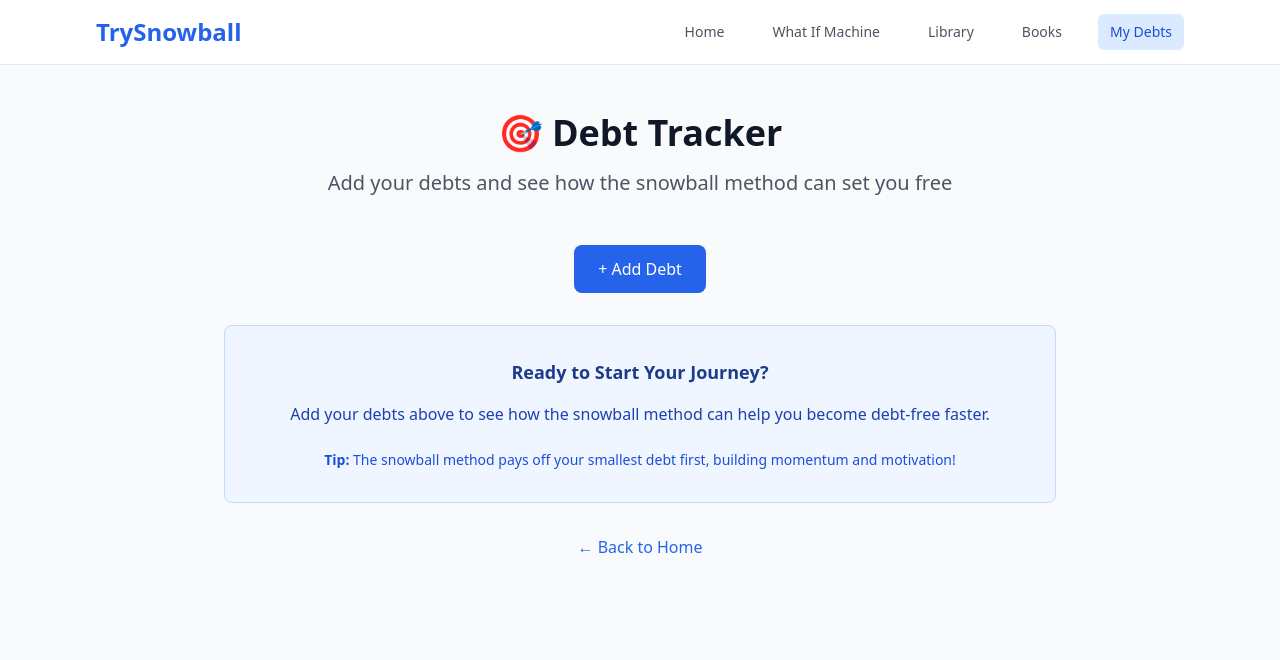
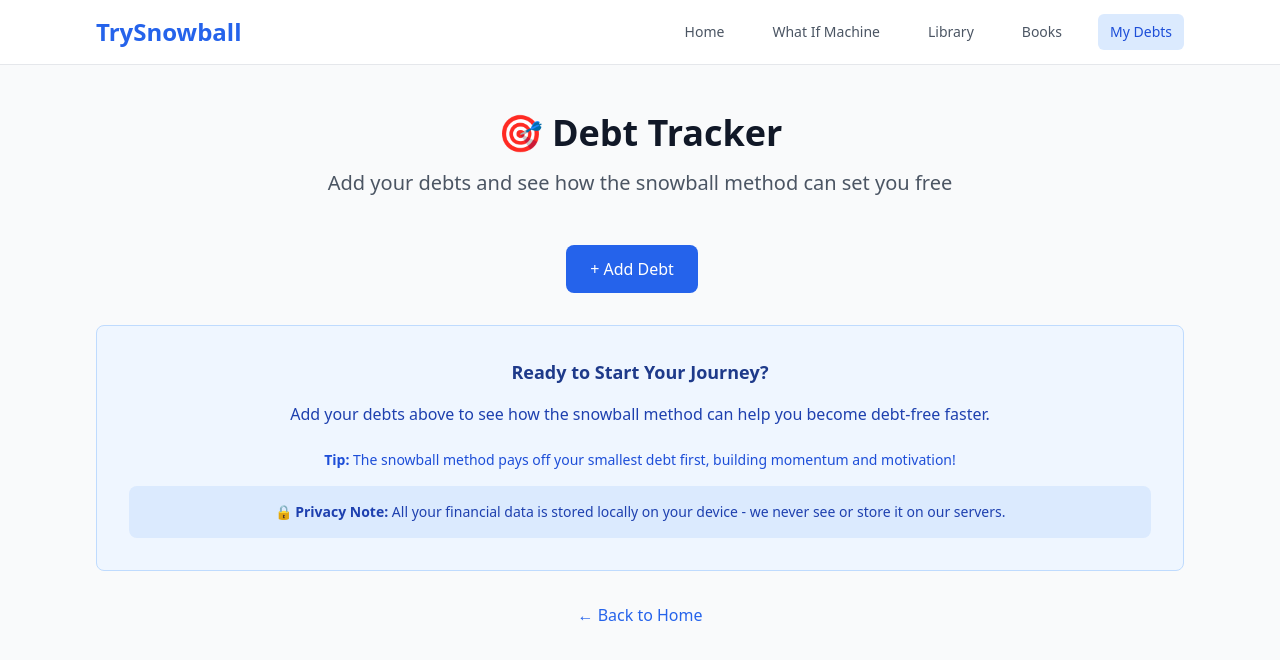
Before and after one commit to richbate/trysnowball-frontend, a React (Create React App) app: page / in a window 1280 px wide. Both pictures are taken after a click on the button "My Debts". Shown: the top 660 px of the page. Built offline with nearby package versions, Linux system fonts and the light colour scheme.

Commit message:
Remove unused editDebt function to fix build

```diff
--- a/src/components/DebtTracker.js
+++ b/src/components/DebtTracker.js
@@ -1,4 +1,4 @@
-import React, { useState } from 'react';
+import React, { useState, useEffect } from 'react';
 
 const DebtTracker = ({ onPageChange }) => {
   const [debts, setDebts] = useState([]);
@@ -10,6 +10,35 @@ const DebtTracker = ({ onPageChange }) => {
     interest: 20,
     regularPayment: ''
   });
+
+  // Load data from localStorage on component mount
+  useEffect(() => {
+    const savedDebts = localStorage.getItem('trysnowball-debts');
+    const savedExtraPayment = localStorage.getItem('trysnowball-extra-payment');
+
+    if (savedDebts) {
+      try {
+        const parsedDebts = JSON.parse(savedDebts);
+        setDebts(parsedDebts);
+      } catch (error) {
+        console.error('Error loading saved debts:', error);
+      }
+    }
+
+    if (savedExtraPayment) {
+      setExtraPayment(Number(savedExtraPayment));
+    }
+  }, []);
+
+  // Save debts to localStorage whenever debts change
+  useEffect(() => {
+    localStorage.setItem('trysnowball-debts', JSON.stringify(debts));
+  }, [debts]);
+
+  // Save extra payment to localStorage whenever it changes
+  useEffect(() => {
+    localStorage.setItem('trysnowball-extra-payment', extraPayment.toString());
+  }, [extraPayment]);
 
   const handleSubmit = () => {
     if (!formData.name || !formData.amount || !formData.regularPayment) return;
@@ -31,45 +60,177 @@ const DebtTracker = ({ onPageChange }) => {
     setDebts(debts.filter(debt => debt.id !== id));
   };
 
-  const editDebt = (id, updatedDebt) => {
-    setDebts(debts.map(debt => debt.id === id ? { ...debt, ...updatedDebt } : debt));
+  // Clear all data function
+  const clearAllData = () => {
+    if (window.confirm('Are you sure you want to delete all your debt data? This cannot be undone.')) {
+      setDebts([]);
+      setExtraPayment(0);
+      localStorage.removeItem('trysnowball-debts');
+      localStorage.removeItem('trysnowball-extra-payment');
+    }
   };
 
   const totalDebt = debts.reduce((sum, debt) => sum + debt.amount, 0);
   const totalMinPayments = debts.reduce((sum, debt) => sum + debt.regularPayment, 0);
 
-  // Simple debt payoff calculation (snowball method)
-  const calculatePayoff = () => {
-    if (debts.length === 0) return null;
+  // Enhanced debt payoff calculation with month-by-month breakdown
+  const calculateDetailedPayoff = () => {
+    if (debts.length === 0) return { months: [], totalMonths: 0 };
 
-    const sortedDebts = [...debts].sort((a, b) => a.amount - b.amount); // Smallest first
-    let totalMonths = 0;
+    const sortedDebts = [...debts].sort((a, b) => a.amount - b.amount); // Smallest first (snowball)
     let remainingDebts = sortedDebts.map(debt => ({ ...debt }));
     let availablePayment = totalMinPayments + extraPayment;
+    let monthlyData = [];
+    let month = 0;
 
-    while (remainingDebts.length > 0) {
-      const targetDebt = remainingDebts[0];
-      const monthlyInterest = (targetDebt.interest / 100 / 12) * targetDebt.amount;
-      const principalPayment = availablePayment - monthlyInterest;
+    while (remainingDebts.length > 0 && month < 600) { // Cap at 50 years
+      month++;
+      let monthlyPayments = {};
+      let totalBalance = 0;
 
-      if (principalPayment <= 0) break;
+      // Apply payments to debts
+      for (let i = 0; i < remainingDebts.length; i++) {
+        const debt = remainingDebts[i];
+        const monthlyInterest = (debt.interest / 100 / 12) * debt.amount;
 
-      const monthsToPayOff = Math.ceil(targetDebt.amount / principalPayment);
-      totalMonths += monthsToPayOff;
+        let paymentToThisDebt = debt.regularPayment;
 
-      // Remove paid debt and add its payment to available amount
-      availablePayment += targetDebt.regularPayment;
-      remainingDebts.shift();
+        // If this is the target debt (smallest), give it all extra payment
+        if (i === 0) {
+          paymentToThisDebt += availablePayment - totalMinPayments;
+        }
+
+        const principalPayment = Math.max(0, paymentToThisDebt - monthlyInterest);
+        debt.amount = Math.max(0, debt.amount - principalPayment);
+
+        monthlyPayments[debt.name] = debt.amount;
+        totalBalance += debt.amount;
+      }
+
+      // Store month data
+      monthlyData.push({
+        month,
+        ...monthlyPayments,
+        total: totalBalance
+      });
+
+      // Remove paid-off debts and add their payments to available pool
+      const initialLength = remainingDebts.length;
+      remainingDebts = remainingDebts.filter(debt => debt.amount > 0.01);
+
+      // If we paid off a debt, add its minimum payment to available payment
+      if (remainingDebts.length < initialLength) {
+        const paidOffDebt = sortedDebts.find(d => !remainingDebts.find(rd => rd.id === d.id));
+        if (paidOffDebt) {
+          availablePayment += paidOffDebt.regularPayment;
+        }
+      }
+
+      if (totalBalance < 0.01) break;
     }
 
-    return totalMonths;
+    return { months: monthlyData, totalMonths: month };
   };
 
-  const payoffMonths = calculatePayoff();
+  const payoffData = calculateDetailedPayoff();
+
+  // Simple chart component using CSS
+  const PayoffChart = ({ data }) => {
+    if (!data || data.length === 0) return null;
+
+    const maxBalance = Math.max(...data.map(d => d.total));
+    const chartHeight = 200;
+    const chartWidth = Math.min(800, data.length * 8);
+
+    return (
+      <div className="bg-white p-6 rounded-lg border border-gray-200">
+        <h3 className="text-lg font-semibold text-gray-900 mb-4">Debt Payoff Visualization</h3>
+        <div className="overflow-x-auto">
+          <div style={{ width: `${chartWidth}px`, height: `${chartHeight}px` }} className="relative border-l-2 border-b-2 border-gray-300">
+            {/* Y-axis labels */}
+            <div className="absolute left-0 top-0 h-full flex flex-col justify-between text-xs text-gray-500" style={{ marginLeft: '-40px' }}>
+              <span>£{Math.round(maxBalance).toLocaleString()}</span>
+              <span>£{Math.round(maxBalance * 0.75).toLocaleString()}</span>
+              <span>£{Math.round(maxBalance * 0.5).toLocaleString()}</span>
+              <span>£{Math.round(maxBalance * 0.25).toLocaleString()}</span>
+              <span>£0</span>
+            </div>
+
+            {/* Chart area */}
+            <svg width={chartWidth} height={chartHeight} className="absolute top-0 left-0">
+              {/* Grid lines */}
+              {[0, 0.25, 0.5, 0.75, 1].map((percentage, i) => (
+                <line
+                  key={i}
+                  x1="0"
+                  y1={chartHeight * percentage}
+                  x2={chartWidth}
+                  y2={chartHeight * percentage}
+                  stroke="#e5e7eb"
+                  strokeWidth="1"
+                />
+              ))}
+
+              {/* Debt payoff line */}
+              <polyline
+                fill="none"
+                stroke="#3b82f6"
+                strokeWidth="3"
+                points={data.map((d, i) =>
+                  `${(i / (data.length - 1)) * chartWidth},${chartHeight - (d.total / maxBalance) * chartHeight}`
+                ).join(' ')}
+              />
+
+              {/* Individual debt lines */}
+              {debts.map((debt, debtIndex) => {
+                const color = ['#ef4444', '#f97316', '#eab308', '#22c55e', '#3b82f6', '#8b5cf6'][debtIndex % 6];
+                return (
+                  <polyline
+                    key={debt.id}
+                    fill="none"
+                    stroke={color}
+                    strokeWidth="2"
+                    opacity="0.7"
+                    points={data.map((d, i) =>
+                      `${(i / (data.length - 1)) * chartWidth},${chartHeight - ((d[debt.name] || 0) / maxBalance) * chartHeight}`
+                    ).join(' ')}
+                  />
+                );
+              })}
+            </svg>
+
+            {/* X-axis labels (every 12 months) */}
+            <div className="absolute bottom-0 w-full flex justify-between text-xs text-gray-500" style={{ marginTop: '10px' }}>
+              {data.filter((_, i) => i % 12 === 0).slice(0, 8).map((d, i) => (
+                <span key={i}>Year {Math.floor(d.month / 12) + 1}</span>
+              ))}
+            </div>
+          </div>
+        </div>
+
+        {/* Legend */}
+        <div className="mt-4 flex flex-wrap gap-4">
+          <div className="flex items-center">
+            <div className="w-4 h-0.5 bg-blue-500 mr-2"></div>
+            <span className="text-sm text-gray-600">Total Debt</span>
+          </div>
+          {debts.map((debt, index) => {
+            const color = ['#ef4444', '#f97316', '#eab308', '#22c55e', '#3b82f6', '#8b5cf6'][index % 6];
+            return (
+              <div key={debt.id} className="flex items-center">
+                <div className="w-4 h-0.5 mr-2" style={{ backgroundColor: color }}></div>
+                <span className="text-sm text-gray-600">{debt.name}</span>
+              </div>
+            );
+          })}
+        </div>
+      </div>
+    );
+  };
 
   return (
     <div className="min-h-screen bg-gray-50">
-      <div className="max-w-4xl mx-auto py-12 px-4 sm:px-6 lg:px-8">
+      <div className="max-w-6xl mx-auto py-12 px-4 sm:px-6 lg:px-8">
         <div className="text-center mb-12">
           <h1 className="text-4xl font-bold text-gray-900 mb-4">
             🎯 Debt Tracker
@@ -83,10 +244,18 @@ const DebtTracker = ({ onPageChange }) => {
         <div className="mb-8 text-center">
           <button
             onClick={() => setShowAddForm(true)}
-            className="bg-blue-600 text-white px-6 py-3 rounded-lg hover:bg-blue-700 transition-colors font-medium"
+            className="bg-blue-600 text-white px-6 py-3 rounded-lg hover:bg-blue-700 transition-colors font-medium mr-4"
           >
             + Add Debt
           </button>
+          {debts.length > 0 && (
+            <button
+              onClick={clearAllData}
+              className="bg-red-100 text-red-700 px-4 py-2 rounded-lg hover:bg-red-200 transition-colors text-sm"
+            >
+              Clear All Data
+            </button>
+          )}
         </div>
 
         {/* Add Debt Form */}
@@ -104,7 +273,6 @@ const DebtTracker = ({ onPageChange }) => {
                   onChange={(e) => setFormData({...formData, name: e.target.value})}
                   placeholder="e.g., Credit Card, Car Loan"
                   className="w-full px-3 py-2 border border-gray-300 rounded-md focus:outline-none focus:ring-2 focus:ring-blue-500"
-                  required
                 />
               </div>
 
@@ -120,7 +288,6 @@ const DebtTracker = ({ onPageChange }) => {
                   min="0"
                   step="0.01"
                   className="w-full px-3 py-2 border border-gray-300 rounded-md focus:outline-none focus:ring-2 focus:ring-blue-500"
-                  required
                 />
               </div>
 
@@ -153,7 +320,6 @@ const DebtTracker = ({ onPageChange }) => {
                   min="0"
                   step="0.01"
                   className="w-full px-3 py-2 border border-gray-300 rounded-md focus:outline-none focus:ring-2 focus:ring-blue-500"
-                  required
                 />
               </div>
 
@@ -215,6 +381,13 @@ const DebtTracker = ({ onPageChange }) => {
           </div>
         )}
 
+        {/* Chart Section */}
+        {debts.length > 0 && payoffData.months.length > 0 && (
+          <div className="mb-8">
+            <PayoffChart data={payoffData.months} />
+          </div>
+        )}
+
         {/* Summary & Snowball */}
         {debts.length > 0 && (
           <div className="grid grid-cols-1 md:grid-cols-2 gap-6 mb-8">
@@ -252,11 +425,11 @@ const DebtTracker = ({ onPageChange }) => {
                   className="w-full px-3 py-2 border border-green-300 rounded-md focus:outline-none focus:ring-2 focus:ring-green-500"
                 />
               </div>
-              {payoffMonths && (
+              {payoffData.totalMonths > 0 && (
                 <div className="text-center">
                   <p className="text-sm text-green-700 mb-2">Estimated Payoff Time:</p>
                   <p className="text-2xl font-bold text-green-900">
-                    {Math.floor(payoffMonths / 12)} years, {payoffMonths % 12} months
+                    {Math.floor(payoffData.totalMonths / 12)} years, {payoffData.totalMonths % 12} months
                   </p>
                 </div>
               )}
@@ -271,8 +444,11 @@ const DebtTracker = ({ onPageChange }) => {
             <p className="text-blue-800 mb-6">
               Add your debts above to see how the snowball method can help you become debt-free faster.
             </p>
-            <div className="text-sm text-blue-700">
+            <div className="text-sm text-blue-700 mb-4">
               <p><strong>Tip:</strong> The snowball method pays off your smallest debt first, building momentum and motivation!</p>
+            </div>
+            <div className="bg-blue-100 rounded-lg p-4 text-sm text-blue-800">
+              <p><strong>🔒 Privacy Note:</strong> All your financial data is stored locally on your device - we never see or store it on our servers.</p>
             </div>
           </div>
         )}
```
